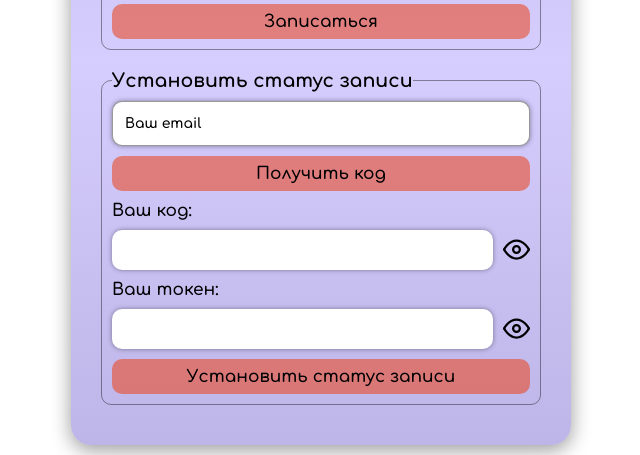
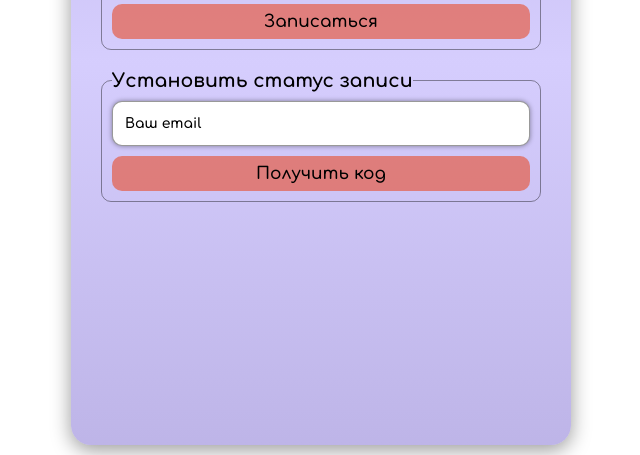
Before and after one commit to HuggySoul/call-t1-api, a React (Create React App) app: page / in a window 1280 px wide. Shown: the part 336-791 px from the top of the page, without its empty margins (319-959 px from the left). Built offline with nearby package versions, Linux system fonts and the light colour scheme; no server answers.

Commit message:
fix: logic of showing user code and token

```diff
--- a/src/UI/codeInput/codeInput.jsx
+++ b/src/UI/codeInput/codeInput.jsx
@@ -27,6 +27,7 @@ export const CodeInput = ({ receivedValue, labelTxt }) => {
 					value={value}
 					onChange={handleChange}
 					className={st.codeInput}
+					readOnly
 				/>
 				<button onClick={changeInputType} className={st.showCodeBtn}>
 					{inputType === "password" ? (
--- a/src/UI/submitBtn/submitBtn.jsx
+++ b/src/UI/submitBtn/submitBtn.jsx
@@ -14,7 +14,7 @@ export const SubmitBtn = ({
 
 	const submitForm = () => {
 		if (returnCondition()) return;
-
+		console.log(postData);
 		setSendStatus("loading");
 		callApi(postData)
 			.then((res) => {
--- a/src/UI/userCode/userCode.jsx
+++ b/src/UI/userCode/userCode.jsx
@@ -28,7 +28,6 @@ export const UserCode = () => {
 	const checkEmail = (email) => {
 		const re = /^\w+(-?\w+)*@[a-zA-Z_]+?.[a-zA-Z]{2,3}$/;
 		const isCorrect = re.test(email);
-		console.log(email);
 		setIsEmailIncorrect(!isCorrect);
 		return !isCorrect;
 	};
@@ -56,6 +55,8 @@ export const UserCode = () => {
 				returnCondition={() => checkEmail(codeState.email)}
 				setPostAnswer={(ans) => setCodeState(ans, "setCode", "code")}
 			/>
+			{Boolean(codeState.code) && (
+				<>
 					<CodeInput labelTxt={"Ваш код: "} receivedValue={codeState.code} />
 					<CodeInput labelTxt={"Ваш токен: "} receivedValue={codeState.token} />
 					<SubmitBtn
@@ -64,6 +65,8 @@ export const UserCode = () => {
 						btnTxt={"Установить статус записи"}
 						returnCondition={() => !Boolean(codeState.token)}
 					/>
+				</>
+			)}
 		</fieldset>
 	);
 };
--- a/src/index.css
+++ b/src/index.css
@@ -146,7 +146,6 @@ input:-ms-input-placeholder {
 	font-size: 14px;
 	font-weight: 600;
 }
-
 input:focus,
 input:active,
 button:focus,
```
Lines whose indentation alone changed are shown as unchanged.
